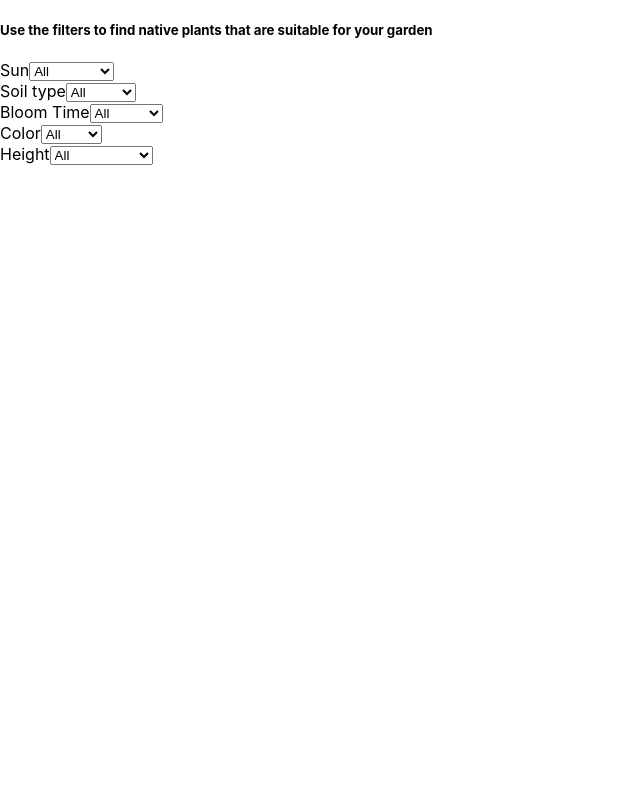
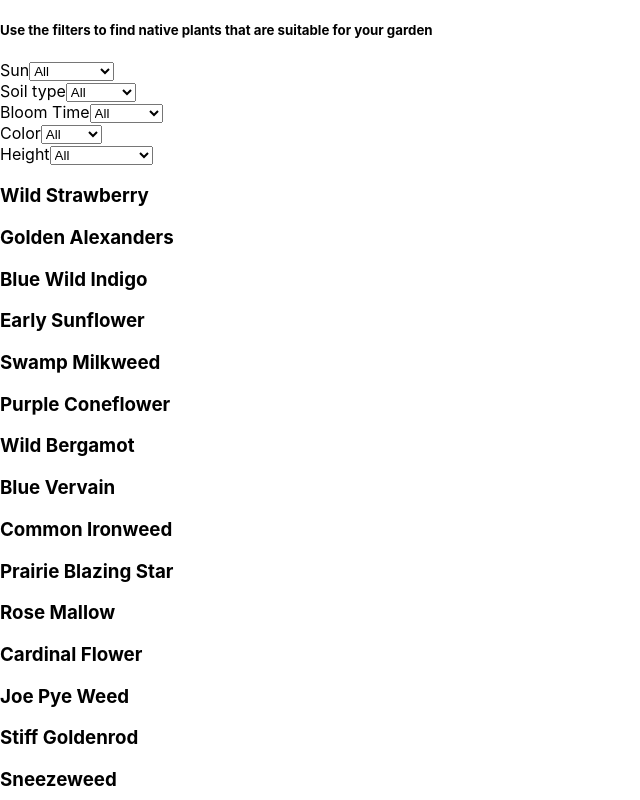
Before and after one commit to sophienewell/Grow-Native-Nebraska, a React (Create React App) app: page /search in a window 1280 px wide. Shown: the top 800 px of the page, without its empty margins (0-640 px from the left). Built offline with nearby package versions, Linux system fonts and the light colour scheme.

Commit message:
adds PlantDisplay component

```diff
--- /dev/null
+++ b/src/components/PlantDisplay.jsx
@@ -0,0 +1,11 @@
+import React from "react";
+
+function PlantDisplay({ plant }) {
+  return (
+    <div>
+      <h3>{plant.name}</h3>
+    </div>
+  );
+}
+
+export default PlantDisplay;
--- a/src/components/PlantSearchPage.jsx
+++ b/src/components/PlantSearchPage.jsx
@@ -1,4 +1,5 @@
 import React, { useState } from "react";
+import PlantDisplay from "./PlantDisplay";
 
 function PlantSearchPage() {
   //Plant data
@@ -290,7 +291,7 @@ function PlantSearchPage() {
           if (sunAmount === "fullSun") {
             return val.sun === "Full sun";
           } else if (sunAmount === "partSun") {
-            return val.sun === "Part sun";
+            return val.sun === "Partial sun";
           } else if (sunAmount === "fullShade") {
             return val.sun === "Full shade";
           } else return val;
@@ -343,10 +344,9 @@ function PlantSearchPage() {
             return val.height === "Tall";
           } else return val;
         })
-
-        .map((val) => {
-          console.log(val.name);
-        })}
+        .map((val) => (
+          <PlantDisplay key={val.name} plant={val} />
+        ))}
     </div>
   );
 }
```
